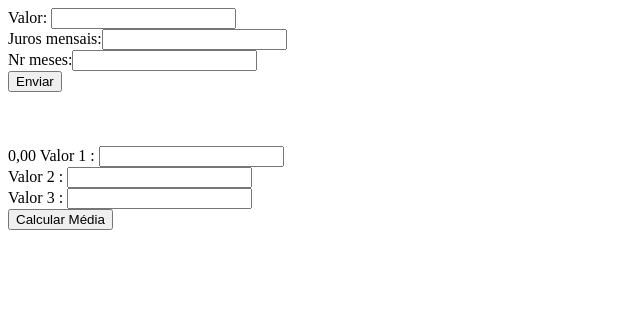
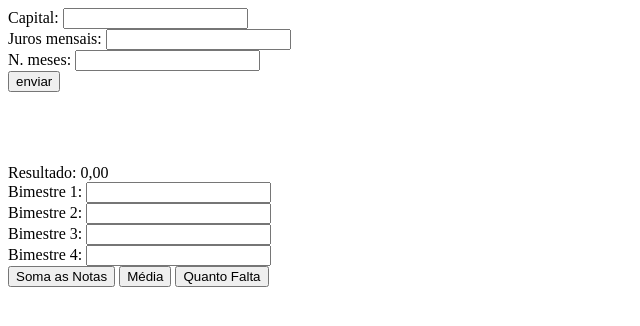
Before and after one commit to eduardokovalrezende/primeiroc_3t, a plain HTML site: page index.html in a window 1280 px wide. Shown: the whole page, without its empty margins (0-640 px from the left). Drawn offline with Linux system fonts and the light colour scheme.

Commit message:
Update index.html

```diff
--- a/index.html
+++ b/index.html
@@ -4,22 +4,28 @@
     <meta charset="UTF-8">
     <meta http-equiv="X-UA-Compatible" content="IE=edge">
     <meta name="viewport" content="width=device-width, initial-scale=1.0">
-    <title>Primeiro C</title>
-    <script src="estudo.js"></script>
-
+    <title>Primeiero C</title>
+ <script src="estudo.js"></script>
 </head>
 <body>
-   Valor: <input id="valor" type="text"><br>
-   Juros mensais:<input id="juros" type="juros"><br>
-   Nr meses:<input id="meses" type="text"><br>
-   <button onclick="mat()">Enviar</button>
+    Capital: <input id="valor" type="text"><br>
+    Juros mensais: <input id="juros" type="text"><br>
+    N. meses: <input id="meses" type="text"><br>
+    <button onclick="total()">enviar</button>
 
-<br><br><br><br>
-<span id="resultado">0,00</span>
-Valor 1 : <input id+="v1"type="text"><br>
-Valor 2 : <input id+="v2"type="text"><br>
-Valor 3 : <input id+="v3"type="text"><br>
-<button onclick ="media()">Calcular Média</button>
+    <br><br><br><br><br>
+    <span id="resul">Resultado: 0,00</span> <br>
+Bimestre 1: <input id="b1" type="text"><br>
+Bimestre 2: <input id="b2" type="text"><br>
+Bimestre 3: <input id="b3" type="text"><br>
+Bimestre 4: <input id="b4" type="text"><br>
+<button onclick="SomaNota()">Soma as Notas</button>
+<button onclick="media()">Média</button>
+<button onclick="passa()">Quanto Falta</button>
+
+
+
+
 
 </body>
 </html>
```
